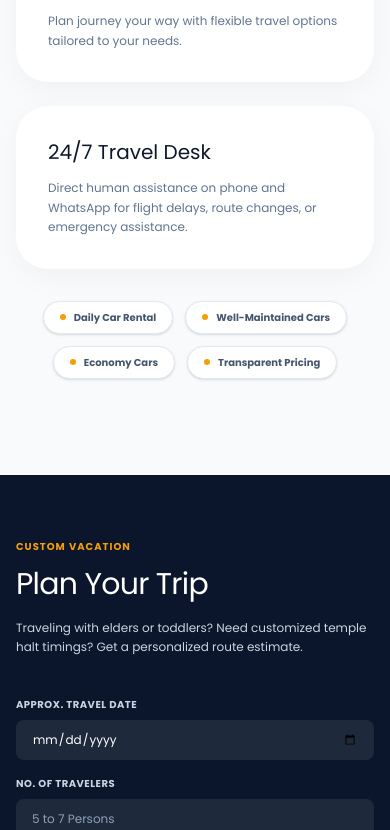
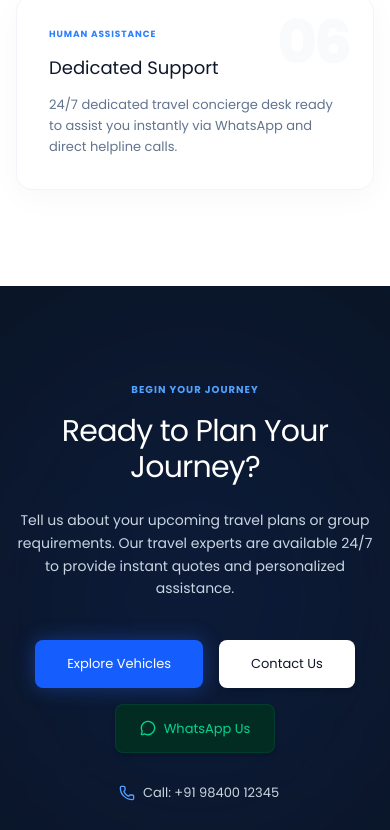
Before and after one commit to aeropeak26/Rudhran_travels, a Next.js app: page /about in a window 390 px wide. Shown: the part 10269-11099 px from the top of the page. Built offline with nearby package versions, Linux system fonts and the light colour scheme.

Commit message:
Add custom Why Choose Us and CTA Banner for About Us page

```diff
--- a/src/app/about/page.tsx
+++ b/src/app/about/page.tsx
@@ -9,8 +9,8 @@ import {
 } from 'lucide-react';
 import TopBar from '@/components/TopBar';
 import Header from '@/components/Header';
-import WhyChooseUs from '@/components/WhyChooseUs';
-import CtaBanner from '@/components/CtaBanner';
+import AboutWhyChooseUs from '@/components/AboutWhyChooseUs';
+import AboutCtaBanner from '@/components/AboutCtaBanner';
 import Footer from '@/components/Footer';
 import BookingModal from '@/components/BookingModal';
 
@@ -493,10 +493,10 @@ export default function AboutUs() {
         </section>
 
         {/* 6. Why Customers Choose Us */}
-        <WhyChooseUs />
+        <AboutWhyChooseUs />
 
         {/* 7. CTA Banner */}
-        <CtaBanner onOpenBookingModal={() => setIsModalOpen(true)} />
+        <AboutCtaBanner />
 
       </main>
 
--- /dev/null
+++ b/src/components/AboutCtaBanner.tsx
@@ -0,0 +1,65 @@
+'use client';
+
+import React from 'react';
+import Link from 'next/link';
+import { MessageCircle, Phone } from 'lucide-react';
+
+export default function AboutCtaBanner() {
+  return (
+    <section className="relative bg-[#0a1526] py-24 poppins-regular overflow-hidden flex items-center justify-center">
+
+      {/* Background Radial Glow */}
+      <div className="absolute top-1/2 left-1/2 -translate-x-1/2 -translate-y-1/2 w-full max-w-[800px] h-[500px] bg-blue-900/20 blur-[120px] rounded-full pointer-events-none"></div>
+
+      <div className="relative z-10 max-w-4xl mx-auto px-4 sm:px-6 lg:px-8 text-center flex flex-col items-center">
+
+        <div className="text-[10px] font-bold text-blue-400 uppercase tracking-widest mb-4">
+          BEGIN YOUR JOURNEY
+        </div>
+
+        <h2 className="text-3xl md:text-5xl font-bold text-white mb-6 tracking-tight">
+          Ready to Plan Your Journey?
+        </h2>
+
+        <p className="text-slate-300 text-sm md:text-base font-medium leading-relaxed max-w-2xl mx-auto mb-10">
+          Tell us about your upcoming travel plans or group requirements. Our travel experts are available 24/7 to provide instant quotes and personalized assistance.
+        </p>
+
+        <div className="flex flex-wrap items-center justify-center gap-4">
+          <Link
+            href="/#vehicles"
+            className="bg-blue-600 hover:bg-blue-500 text-white font-bold text-[13px] px-8 py-3.5 rounded-lg shadow-[0_0_20px_rgba(37,99,235,0.4)] transition-all"
+          >
+            Explore Vehicles
+          </Link>
+
+          <Link
+            href="/contact"
+            className="bg-white hover:bg-slate-100 text-[#0f172a] font-bold text-[13px] px-8 py-3.5 rounded-lg shadow-md transition-all"
+          >
+            Contact Us
+          </Link>
+
+          <a
+            href="https://wa.me/919840012345"
+            target="_blank"
+            rel="noopener noreferrer"
+            className="bg-[#022c22] border border-emerald-900/50 hover:bg-[#064e3b] text-emerald-400 font-bold text-[13px] px-6 py-3.5 rounded-lg flex items-center gap-2 transition-all shadow-md"
+          >
+            <MessageCircle className="w-4 h-4" />
+            WhatsApp Us
+          </a>
+
+          <a
+            href="tel:+919840012345"
+            className="text-slate-300 hover:text-white font-bold text-[13px] flex items-center gap-2 px-4 py-3.5 transition-colors ml-2"
+          >
+            <Phone className="w-4 h-4 text-blue-400" />
+            Call: +91 98400 12345
+          </a>
+        </div>
+
+      </div>
+    </section>
+  );
+}
--- /dev/null
+++ b/src/components/AboutWhyChooseUs.tsx
@@ -0,0 +1,90 @@
+'use client';
+
+import React from 'react';
+
+export default function AboutWhyChooseUs() {
+  const features = [
+    {
+      id: '01',
+      badge: 'PUNCTUALITY GUARANTEE',
+      title: 'Reliable Service',
+      desc: 'Guaranteed vehicle allocation and prompt on-time pickups with active GPS live dispatch and travel monitoring.',
+    },
+    {
+      id: '02',
+      badge: 'ZERO HIDDEN COSTS',
+      title: 'Transparent Pricing',
+      desc: 'Zero hidden surcharges, comprehensive fare breakdown upfront, and standardized interstate permit guidelines.',
+    },
+    {
+      id: '03',
+      badge: 'VERIFIED CAPTAINS',
+      title: 'Experienced Drivers',
+      desc: 'Courteous, polite, verified highway specialists fluent in local dialects and seasoned with mountainous terrain expertise.',
+    },
+    {
+      id: '04',
+      badge: 'STERILIZED CABINS',
+      title: 'Clean & Well-Maintained',
+      desc: 'Daily 32-point safety audits, spotless upholstery, fresh car fragrance, and powerful multi-row climate control.',
+    },
+    {
+      id: '05',
+      badge: 'MODULAR BOOKINGS',
+      title: 'Flexible Travel Options',
+      desc: 'Customizable sightseeing pauses, seamless itinerary adjustments on-the-go, and vehicle swaps when plans change.',
+    },
+    {
+      id: '06',
+      badge: 'HUMAN ASSISTANCE',
+      title: 'Dedicated Support',
+      desc: '24/7 dedicated travel concierge desk ready to assist you instantly via WhatsApp and direct helpline calls.',
+    }
+  ];
+
+  return (
+    <section className="py-24 bg-white text-[#0f172a] poppins-regular border-t border-slate-100">
+      <div className="max-w-7xl mx-auto px-4 sm:px-6 lg:px-8">
+
+        {/* Header */}
+        <div className="text-center max-w-3xl mx-auto mb-16">
+          <div className="inline-block bg-blue-50 text-blue-600 font-bold text-[9px] tracking-widest px-3 py-1.5 rounded-md mb-6 uppercase">
+            BUILT ON TRUST
+          </div>
+          <h2 className="text-3xl md:text-4xl font-bold tracking-tight mb-4">
+            Why Customers Choose Us
+          </h2>
+          <p className="text-slate-500 text-[13px] md:text-sm font-medium leading-relaxed max-w-2xl mx-auto">
+            Every booking comes backed with our unyielding commitment to safety, hygiene, and journey comfort.
+          </p>
+        </div>
+
+        {/* Grid */}
+        <div className="grid grid-cols-1 md:grid-cols-2 lg:grid-cols-3 gap-6">
+          {features.map((feature, idx) => (
+            <div key={idx} className="bg-white rounded-2xl p-8 border border-slate-100 shadow-[0_8px_30px_rgb(0,0,0,0.03)] hover:shadow-[0_8px_30px_rgb(0,0,0,0.08)] transition-all relative overflow-hidden group">
+
+              {/* Background Number Watermark */}
+              <div className="absolute top-4 right-6 text-6xl font-black text-slate-50 transition-colors group-hover:text-blue-50/50 pointer-events-none select-none z-0 tracking-tighter">
+                {feature.id}
+              </div>
+
+              <div className="relative z-10">
+                <div className="text-[9px] font-bold text-blue-500 uppercase tracking-widest mb-3">
+                  {feature.badge}
+                </div>
+                <h3 className="text-lg font-bold text-[#0f172a] mb-3">
+                  {feature.title}
+                </h3>
+                <p className="text-slate-500 text-[13px] font-medium leading-relaxed">
+                  {feature.desc}
+                </p>
+              </div>
+            </div>
+          ))}
+        </div>
+
+      </div>
+    </section>
+  );
+}
```
